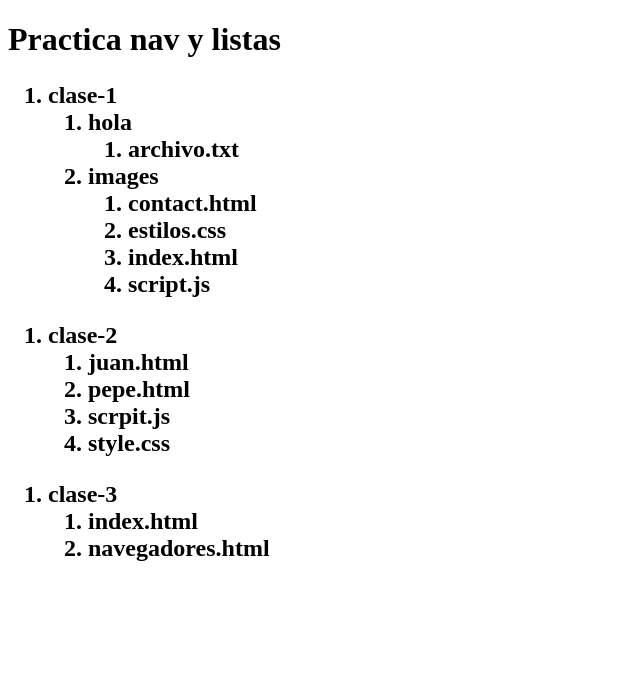
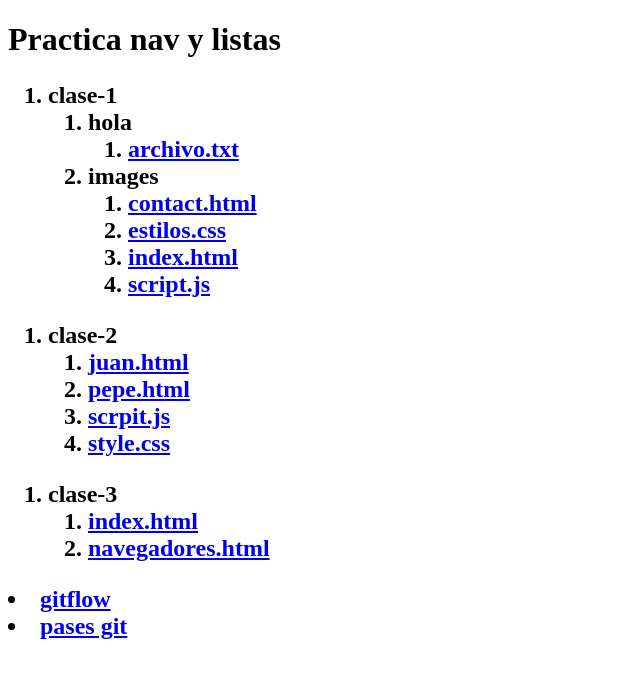
Before and after one commit to manu34dev/UTN-Clases, a plain HTML site: page Clase-3/index.html in a window 1280 px wide. Shown: the whole page, without its empty margins (0-640 px from the left). Drawn offline with Linux system fonts and the light colour scheme.

Commit message:
UTN_complete_clase_3

```diff
--- a/Clase-3/index.html
+++ b/Clase-3/index.html
@@ -17,17 +17,17 @@
                             hola
                             <ol>
                                 <li>
-                                    archivo.txt
+                                    <a href="https://github.dev/Matu-Dev-JS/UTN_TM_PWI/clase-1/archivo.txt" target="_blank">archivo.txt</a>
                                 </li>
                             </ol>
                         </li>
                         <li>
                             images
                             <ol>
-                                <li>contact.html</li>
-                                <li>estilos.css</li>
-                                <li>index.html</li>
-                                <li>script.js</li>
+                                <li><a href="https://github.dev/Matu-Dev-JS/UTN_TM_PWI/contact.html" target="_blank">contact.html</a></li>
+                                <li><a href="https://github.dev/Matu-Dev-JS/UTN_TM_PWI/clase-1/estilos.css" target="_blank">estilos.css</a></li>
+                                <li><a href="https://github.dev/Matu-Dev-JS/UTN_TM_PWI/clase-1/index.html" target="_blank">index.html</a></li>
+                                <li><a href="https://github.dev/Matu-Dev-JS/UTN_TM_PWI/clase-1/script.js" target="_blank">script.js</a></li>
                             </ol>
                         </li>
                     </ol>
@@ -37,10 +37,10 @@
                 <li>
                     clase-2
                     <ol>
-                        <li>juan.html</li>
-                        <li>pepe.html</li>
-                        <li>scrpit.js</li>
-                        <li>style.css</li>
+                        <li><a href="https://github.dev/Matu-Dev-JS/UTN_TM_PWI/clase-2/juan.html" target="_blank">juan.html</a></li>
+                        <li><a href="https://github.dev/Matu-Dev-JS/UTN_TM_PWI/clase-2/pepe.html" target="_blank">pepe.html</a></li>
+                        <li><a href="https://github.dev/Matu-Dev-JS/UTN_TM_PWI/clase-2/script.js" target="_blank">scrpit.js</a></li>
+                        <li><a href="https://github.dev/Matu-Dev-JS/UTN_TM_PWI/clase-2/style.css" target="_blank">style.css</a></li>
                     </ol>
                 </li>
             </ol>
@@ -48,11 +48,13 @@
                 <li>
                     clase-3
                     <ol>
-                        <li>index.html</li>
-                        <li>navegadores.html</li>
+                        <li><a href="https://github.dev/Matu-Dev-JS/UTN_TM_PWI/clase-3/index.html" target="_blank">index.html</a></li>
+                        <li><a href="https://github.dev/Matu-Dev-JS/UTN_TM_PWI/clase-3/navegadores.html" target="_blank">navegadores.html</a></li>
                     </ol>
                 </li>
             </ol>
+            <li><a href="https://github.dev/Matu-Dev-JS/UTN_TM_PWI/gitflow.md" target="_blank">gitflow</a></li>
+            <li><a href="https://github.dev/Matu-Dev-JS/UTN_TM_PWI/pasos-git.md" target="_blank">pases git</a></li>
         </nav>
     </h2>
 </body>
```
